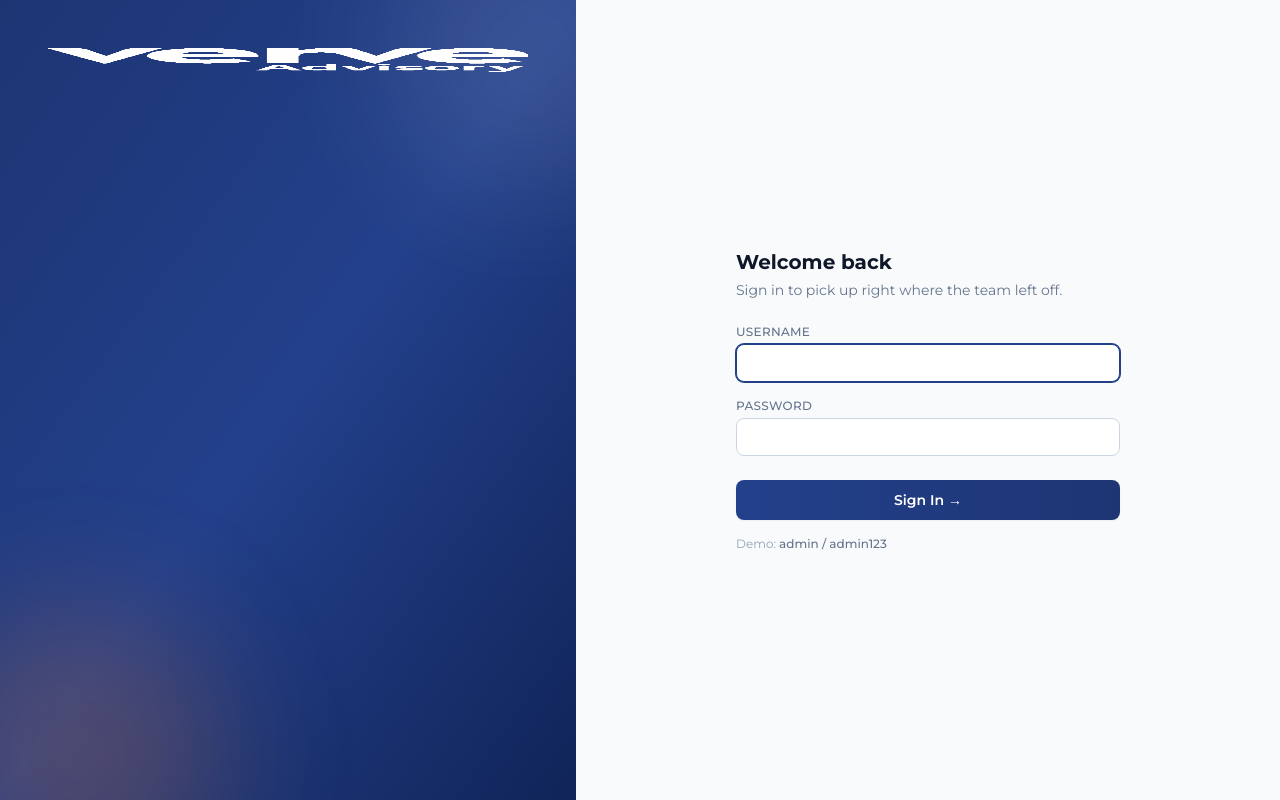
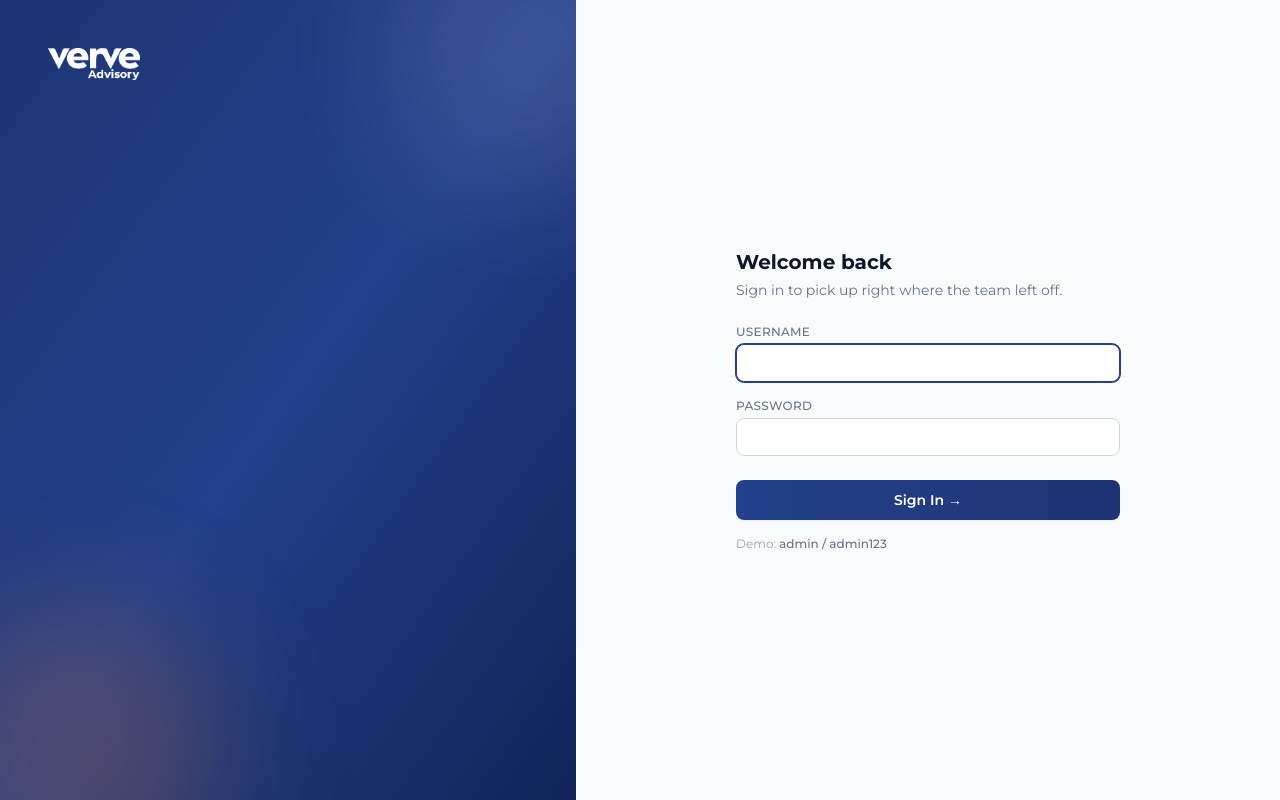
Before and after one commit to satyamrathi-verve/Project-4, a Next.js app: page /signin in a window 1280 px wide. Built offline with nearby package versions, Linux system fonts and the light colour scheme.

Commit message:
Sign In: fix logo flex-stretch distortion; mark Sign In and Customer Master built on home roadmap

```diff
--- a/app/page.tsx
+++ b/app/page.tsx
@@ -15,8 +15,8 @@ import { ScreenIcon } from "@/components/icons";
   update automatically.
 */
 const ROADMAP: { icon: string; title: string; desc: string; built: boolean }[] = [
-  { icon: "signin", title: "Sign In", desc: "A front-door login gate", built: false },
-  { icon: "customers", title: "Customer Master", desc: "List customers, add / edit one", built: false },
+  { icon: "signin", title: "Sign In", desc: "A front-door login gate", built: true },
+  { icon: "customers", title: "Customer Master", desc: "List customers, add / edit one", built: true },
   { icon: "gl", title: "GL Master", desc: "The ledger accounts list", built: false },
   { icon: "invoices", title: "Sales Invoice — List", desc: "Search + filter by status", built: true },
   { icon: "invoices", title: "Sales Invoice — View", desc: "Read-only invoice detail", built: true },
--- a/app/signin/page.tsx
+++ b/app/signin/page.tsx
@@ -80,7 +80,7 @@ export default function SignInPage() {
         <div className="pointer-events-none absolute -top-24 -right-24 h-72 w-72 rounded-full bg-white/10 blur-3xl" />
         <div className="pointer-events-none absolute -bottom-24 -left-16 h-72 w-72 rounded-full bg-accent/20 blur-3xl" />
 
-        <img src="/verve-logo-white.png" alt="Verve Advisory" className="relative h-6 w-auto" />
+        <img src="/verve-logo-white.png" alt="Verve Advisory" className="relative h-8 w-auto self-start" />
 
         <div className="relative animate-fade-in-up">
           <h1 className="text-3xl font-bold leading-tight">Take control of your receivables.</h1>
```
